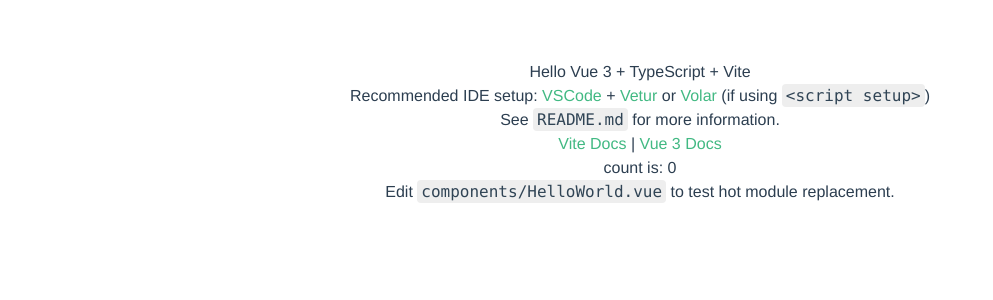
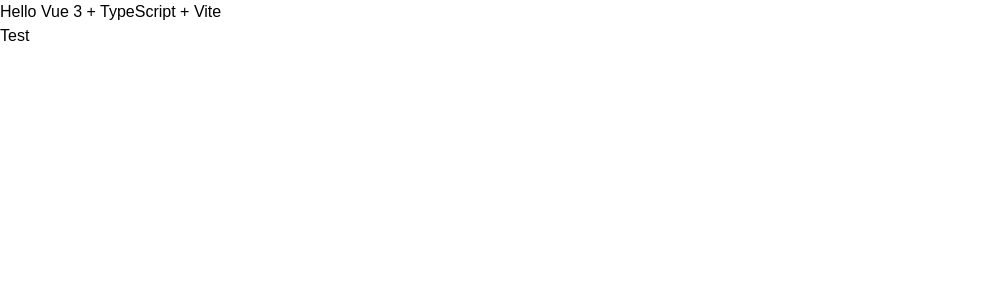
Before and after one commit to Galicz555/vueCV, a Vue app in the folder projectCV/: page / in a window 1280 px wide. Shown: the top 300 px of the page, without its empty margins (0-993 px from the left). Built offline with nearby package versions, Linux system fonts and the light colour scheme.

Commit message:
Deleting unnecessary stuff
1) Adding basic configuration

```diff
--- a/projectCV/index.html
+++ b/projectCV/index.html
@@ -4,7 +4,7 @@
     <meta charset="UTF-8" />
     <link rel="icon" href="/favicon.ico" />
     <meta name="viewport" content="width=device-width, initial-scale=1.0" />
-    <title>Vite App</title>
+    <title>GM CV</title>
   </head>
   <body>
     <div id="app"></div>
--- a/projectCV/src/App.vue
+++ b/projectCV/src/App.vue
@@ -1,6 +1,8 @@
 <template>
+  <div>
+    <HelloWorld msg="Hello Vue 3 + TypeScript + Vite" />
+  </div>
   <!--<img alt="Vue logo" src="./assets/logo.png" />-->
-  <HelloWorld msg="Hello Vue 3 + TypeScript + Vite" />
 </template>
 
 <script lang="ts">
@@ -14,14 +16,3 @@
   }
 })
 </script>
-
-<style>
-#app {
-  font-family: Avenir, Helvetica, Arial, sans-serif;
-  -webkit-font-smoothing: antialiased;
-  -moz-osx-font-smoothing: grayscale;
-  text-align: center;
-  color: #2c3e50;
-  margin-top: 60px;
-}
-</style>
--- a/projectCV/src/components/HelloWorld.vue
+++ b/projectCV/src/components/HelloWorld.vue
@@ -1,32 +1,8 @@
 <template>
-  <h1>{{ msg }}</h1>
-
-  <p>
-    Recommended IDE setup:
-    <a href="https://code.visualstudio.com/" target="_blank">VSCode</a>
-    +
-    <a
-      href="https://marketplace.visualstudio.com/items?itemName=octref.vetur"
-      target="_blank"
-    >Vetur</a>
-    or
-    <a href="https://github.com/johnsoncodehk/volar" target="_blank">Volar</a>
-    (if using
-    <code>&lt;script setup&gt;</code>)
-  </p>
-
-  <p>See <code>README.md</code> for more information.</p>
-
-  <p>
-    <a href="https://vitejs.dev/guide/features.html" target="_blank">Vite Docs</a> |
-    <a href="https://v3.vuejs.org/" target="_blank">Vue 3 Docs</a>
-  </p>
-
-  <button @click="count++">count is: {{ count }}</button>
-  <p>
-    Edit
-    <code>components/HelloWorld.vue</code> to test hot module replacement.
-  </p>
+  <div>
+    <h1>{{ msg }}</h1>
+    <h2>Test</h2>
+  </div>
 </template>
 
 <script lang="ts">
@@ -45,21 +21,3 @@
   }
 })
 </script>
-
-<style scoped>
-a {
-  color: #42b983;
-}
-
-label {
-  margin: 0 0.5em;
-  font-weight: bold;
-}
-
-code {
-  background-color: #eee;
-  padding: 2px 4px;
-  border-radius: 4px;
-  color: #304455;
-}
-</style>
--- a/projectCV/tailwind.config.js
+++ b/projectCV/tailwind.config.js
@@ -1,8 +1,28 @@
+const colors = require('tailwindcss/colors')
+
 module.exports = {
   purge: ['./index.html', './src/**/*.{vue,js,ts,jsx,tsx}'],
   darkMode: false, // or 'media' or 'class'
   theme: {
-    extend: {},
+    colors: {
+      gray: colors.coolGray,
+      blue: colors.lightBlue,
+      red: colors.rose,
+      pink: colors.fuchsia,
+    },
+    fontFamily: {
+      sans: ['Graphik', 'sans-serif'],
+      serif: ['Merriweather', 'serif'],
+    },
+    extend: {
+      spacing: {
+        '128': '32rem',
+        '144': '36rem',
+      },
+      borderRadius: {
+        '4xl': '2rem',
+      }
+    },
   },
   variants: {
     extend: {},
```
